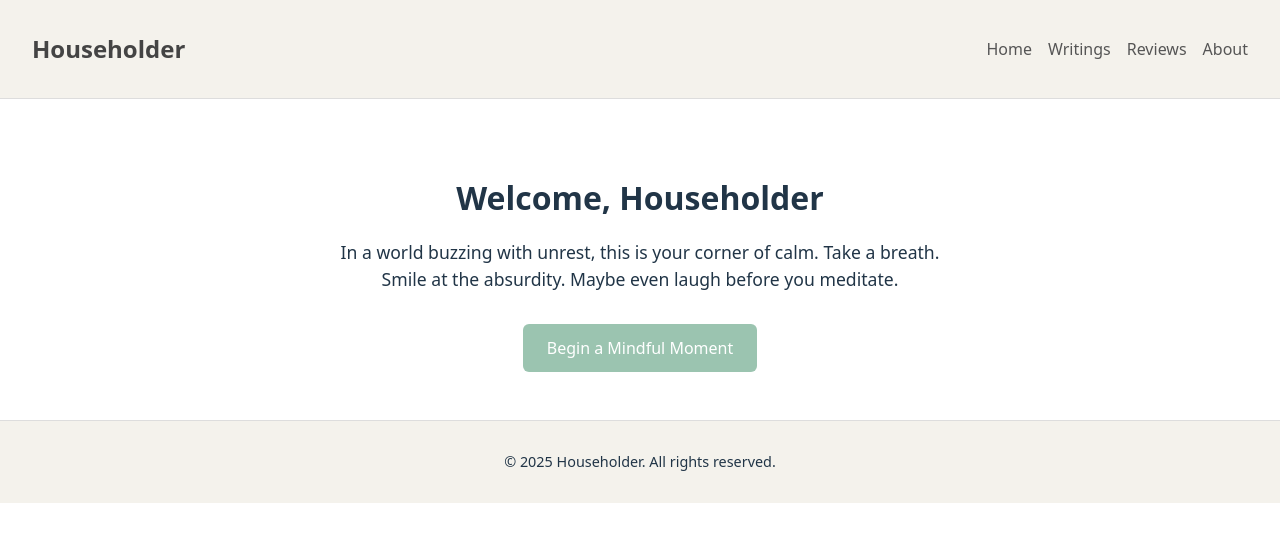
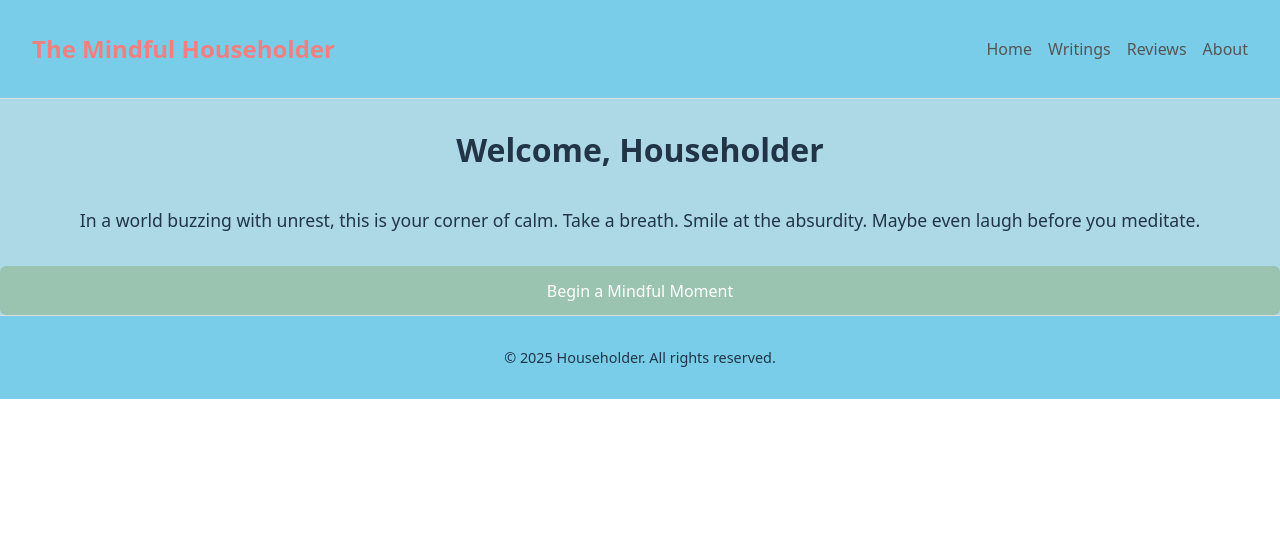
Before and after one commit to MichaelBoegner/householder-ui, a React (Vite) app in the folder householder-ui/: page / in a window 1280 px wide. Shown: the top 542 px of the page. Built offline with nearby package versions, Linux system fonts and the light colour scheme.

Commit message:
modified css

```diff
--- a/householder-ui/src/App.css
+++ b/householder-ui/src/App.css
@@ -4,7 +4,6 @@
 }
 
 .app-container {
-  /* border: 5px solid green; */
   display: flex;
   flex-direction: column;
   min-height: 100vh;
--- a/householder-ui/src/components/Footer/Footer.css
+++ b/householder-ui/src/components/Footer/Footer.css
@@ -1,5 +1,5 @@
 .footer {
-  background: #f4f2ec;
+  background: rgb(121, 205, 233);
   text-align: center;
   padding: 1rem;
   border-top: 1px solid #ddd;
--- a/householder-ui/src/components/Navbar/Navbar.css
+++ b/householder-ui/src/components/Navbar/Navbar.css
@@ -1,5 +1,5 @@
 .navbar {
-  background: #f4f2ec;
+  background: rgb(121, 205, 233);
   display: flex;
   justify-content: space-between;
   align-items: center;
@@ -9,7 +9,7 @@
 
 .navbar .logo {
   font-size: 1.5rem;
-  color: #444;
+  color: lightcoral;
 }
 
 .navbar ul {
--- a/householder-ui/src/components/Navbar/Navbar.tsx
+++ b/householder-ui/src/components/Navbar/Navbar.tsx
@@ -4,7 +4,7 @@ import './Navbar.css'
 const Navbar: React.FC = () => {
   return (
     <nav className="navbar">
-      <h1 className="logo">Householder</h1>
+      <h1 className="logo">The Mindful Householder</h1>
       <ul>
         <li><a href="#">Home</a></li>
         <li><a href="#">Writings</a></li>
--- a/householder-ui/src/pages/Home.css
+++ b/householder-ui/src/pages/Home.css
@@ -1,7 +1,10 @@
 .home {
+
+  display: flex;
+  flex-direction: column;
   text-align: center;
-  max-width: 600px;
-  margin: 3rem auto;
+  width: 100%;
+  background-color: lightblue;
 }
 
 .home h2 {
@@ -16,7 +19,6 @@
 
 .home button {
   background: #9bc4b0;
-  border: none;
   padding: 0.8rem 1.5rem;
   border-radius: 6px;
   font-size: 1rem;
```
